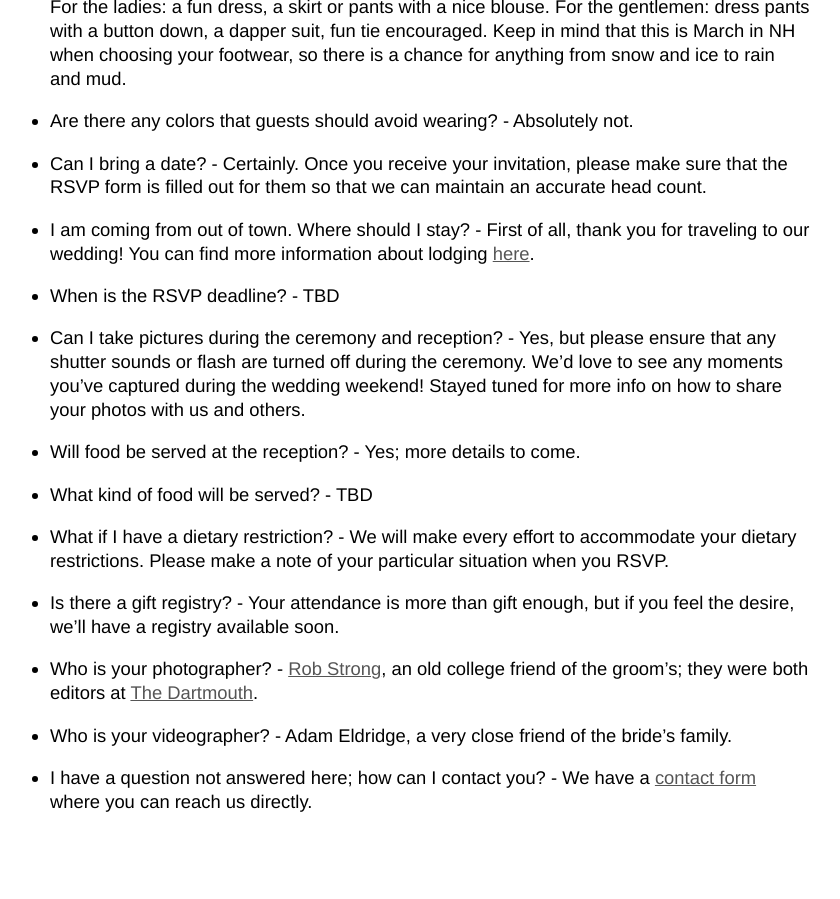
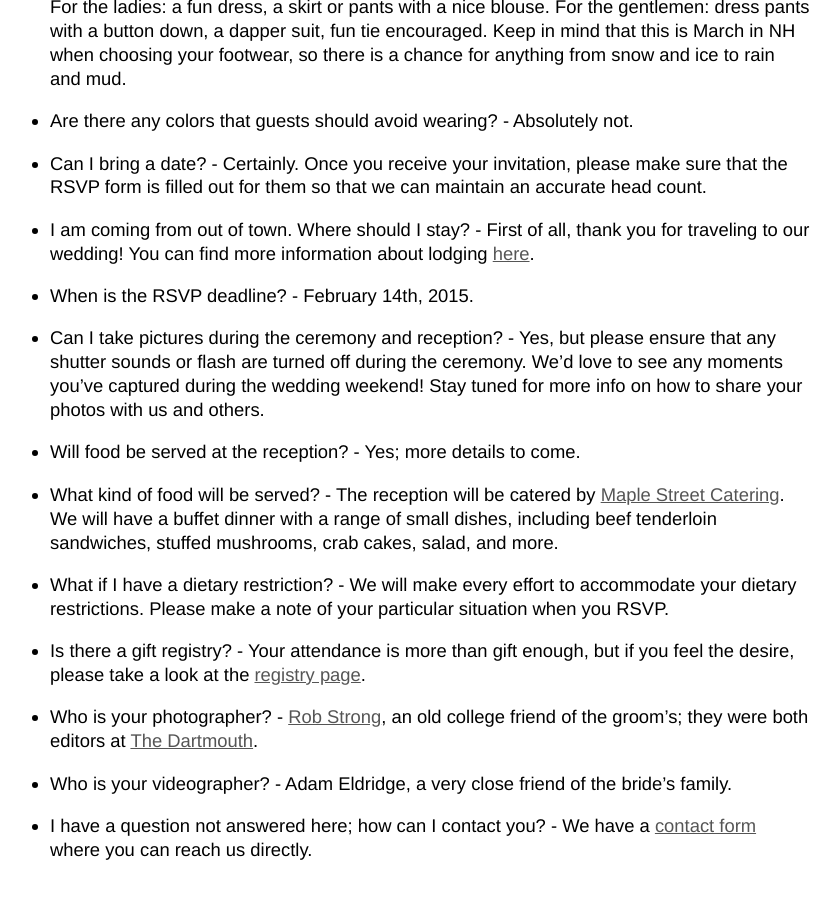
Before and after one commit to dnschnur/piday.github.com, a Jekyll site: the page built from faq/index.md, in a window 1280 px wide and 900 px high, scrolled down 1207 px. Shown: the whole window, without its empty margins (230-1070 px from the left). Built offline with Jekyll 4.4.1, drawn with Linux system fonts in a browser that asks for light colours; nearby versions of some CDN libraries; before the commit the page ends 2059 px from its top, so only the background shows below that.

Commit message:
Finish and reformat the FAQ, fixing broken links.

```diff
--- a/faq/index.md
+++ b/faq/index.md
@@ -4,43 +4,79 @@
 
 ## Frequently Asked Questions ##
 
-FAQ Page for all of your questions-answered needs. Have a burning question that’s not answered below? [Contact us](/about/contact.html)!
+FAQ Page for all of your questions-answered needs. Have a burning question
+that’s not answered below? [Contact us](/about/contact.html)!
 
 
-- What is Pi Day? - Pi Day is [awesome](http://en.wikipedia.org/wiki/Pi_Day){:target="_blank"}!
+- What is Pi Day? - Pi Day is
+  [awesome](http://en.wikipedia.org/wiki/Pi_Day){:target="_blank"}!
 
-- Why Pi Day? - Pi Day is the bride's favorite non-standard holiday; and since both the bride and groom are in science and technology fields, what better day to celebrate their love? Plus, it makes remembering their anniversary much easier.
+- Why Pi Day? - Pi Day is the bride's favorite non-standard holiday; and since
+  both the bride and groom are in science and technology fields, what better day
+  to celebrate their love? Plus, it makes remembering their anniversary much
+  easier.
 
-- Why are you getting married in NH when you live in CA? - We lived in the Upper Valley for almost a decade, and it's where our friends and family live. What better place to get married than where it all began?
+- Why are you getting married in NH when you live in CA? - We lived in the Upper
+  Valley for almost a decade, and it's where our friends and family live. What
+  better place to get married than where it all began?
 
-- How do I get to the venues? - Lucky for you, the [Events page](/events/index.html#directions-and-parking) has got you covered.
+- How do I get to the venues? - Lucky for you, the
+  [Events page](/events/index.html#directions-and-parking) has got you covered.
 
-- What time should I arrive? - The ceremony will begin promptly at 3:26 PM, so please be sure to arrive at Rollins Chapel 30 - 45 minutes early to get a good seat and get settled in.
+- What time should I arrive? - The ceremony will begin promptly at 3:26 PM, so
+  please be sure to arrive at Rollins Chapel 30 - 45 minutes early to get a good
+  seat and get settled in.
 
-- Where should I park? - Hanover is notoriously difficult when it comes to parking. That's why we have parking available at the ceremony behind Wentworth and Dartmouth Halls. Reception parking is available across the road from the DOC House, at the Hanover Country Club. You can see exactly where parking is on [this map](/events/directions.html).
+- Where should I park? - Hanover is notoriously difficult when it comes to
+  parking. That's why we have parking available at the ceremony behind Wentworth
+  and Dartmouth Halls. Reception parking is available across the road from the
+  DOC House, at the Hanover Country Club. You can see exactly where parking is
+  on [this map](/events/index.html#directions-and-parking).
 
-- What is the dress code? - Dressy Casual. Wear what makes you look good and feel great! For the ladies: a fun dress, a skirt or pants with a nice blouse. For the gentlemen: dress pants with a button down, a dapper suit, fun tie encouraged. Keep in mind that this is March in NH when choosing your footwear, so there is a chance for anything from snow and ice to rain and mud.
+- What is the dress code? - Dressy Casual. Wear what makes you look good and
+  feel great! For the ladies: a fun dress, a skirt or pants with a nice blouse.
+  For the gentlemen: dress pants with a button down, a dapper suit, fun tie
+  encouraged. Keep in mind that this is March in NH when choosing your footwear,
+  so there is a chance for anything from snow and ice to rain and mud.
 
 - Are there any colors that guests should avoid wearing? - Absolutely not.
 
-- Can I bring a date? - Certainly. Once you receive your invitation, please make sure that the RSVP form is filled out for them so that we can maintain an accurate head count.
+- Can I bring a date? - Certainly. Once you receive your invitation, please make
+  sure that the RSVP form is filled out for them so that we can maintain an
+  accurate head count.
 
-- I am coming from out of town. Where should I stay? - First of all, thank you for traveling to our wedding! You can find more information about lodging [here](/travel/lodging.html).
+- I am coming from out of town. Where should I stay? - First of all, thank you
+  for traveling to our wedding! You can find more information about lodging
+  [here](/travel/#lodging).
 
-- When is the RSVP deadline? - TBD
+- When is the RSVP deadline? - February 14th, 2015.
 
-- Can I take pictures during the ceremony and reception? - Yes, but please ensure that any shutter sounds or flash are turned off during the ceremony. We'd love to see any moments you've captured during the wedding weekend! Stayed tuned for more info on how to share your photos with us and others.
+- Can I take pictures during the ceremony and reception? - Yes, but please
+  ensure that any shutter sounds or flash are turned off during the ceremony.
+  We'd love to see any moments you've captured during the wedding weekend!
+  Stay tuned for more info on how to share your photos with us and others.
 
 - Will food be served at the reception? - Yes; more details to come.
 
-- What kind of food will be served? - TBD
+- What kind of food will be served? - The reception will be catered by
+  [Maple Street Catering](http://www.maplestreetcatering.com). We will have a
+  buffet dinner with a range of small dishes, including beef tenderloin
+  sandwiches, stuffed mushrooms, crab cakes, salad, and more.
 
-- What if I have a dietary restriction? - We will make every effort to accommodate your dietary restrictions. Please make a note of your particular situation when you RSVP.
+- What if I have a dietary restriction? - We will make every effort to
+  accommodate your dietary restrictions. Please make a note of your particular
+  situation when you RSVP.
 
-- Is there a gift registry? - Your attendance is more than gift enough, but if you feel the desire, we'll have a registry available soon.
+- Is there a gift registry? - Your attendance is more than gift enough, but if
+  you feel the desire, please take a look at the [registry page](/registry).
 
-- Who is your photographer? - [Rob Strong](http://www.robstrong.com){:target="_blank"}, an old college friend of the groom's; they were both editors at [The Dartmouth](http://thedartmouth.com){:target="_blank"}.
+- Who is your photographer? -
+  [Rob Strong](http://www.robstrong.com){:target="_blank"}, an old college
+  friend of the groom's; they were both editors at
+  [The Dartmouth](http://thedartmouth.com){:target="_blank"}.
 
-- Who is your videographer? - Adam Eldridge, a very close friend of the bride's family.
+- Who is your videographer? - Adam Eldridge, a very close friend of the bride's
+  family.
 
-- I have a question not answered here; how can I contact you? - We have a [contact form](/about/contact.html) where you can reach us directly.
+- I have a question not answered here; how can I contact you? - We have a
+  [contact form](/about/contact.html) where you can reach us directly.
```
